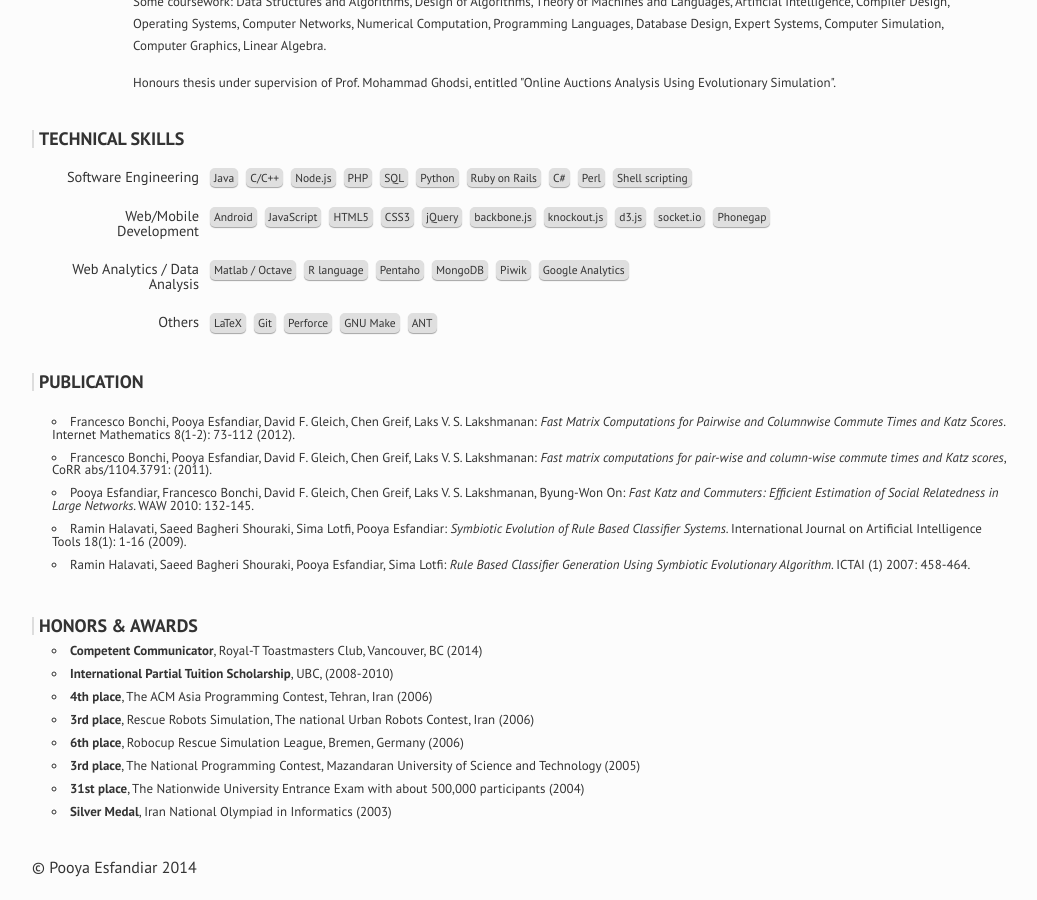
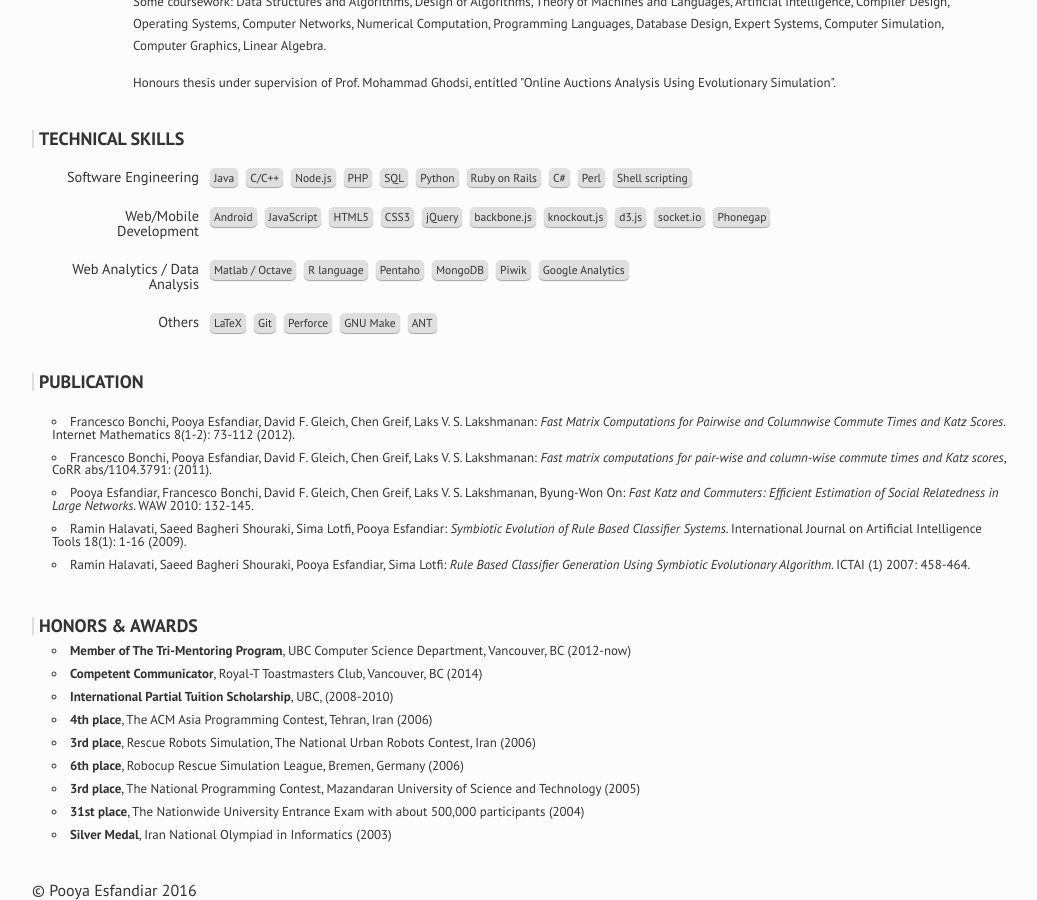
Before and after one commit to pesfandiar/pesfandiar.github.io, a Jekyll site: the page resume.html, which Jekyll copies as it is, in a window 1280 px wide and 900 px high, scrolled down 2056 px. Shown: the whole window, without its empty margins (119-1156 px from the left). Built offline with Jekyll 4.4.1, drawn with Linux system fonts in a browser that asks for light colours; before the commit the page ends 2933 px from its top, so only the background shows below that; some of the changed text lies outside the part shown.

Commit message:
Polished resume a bit more

```diff
--- a/resume.html
+++ b/resume.html
@@ -65,7 +65,7 @@
         <p>
           <ul>
             <li>Created the minimum viable product from scratch, including preliminary market research, feature selection, product design, architecture design, software development, and basic UX design.</li>
-            <li>Phonjour handles phone calls for professionals and small businesses. For more information, visit <a href="https://www.phonjour.com">the website</a>.</li>
+            <li>Phonjour handles phone calls for professionals and small businesses. For more information, please visit <a href="https://www.phonjour.com" title="Phonjour" style="text-decoration:none">the website</a>.</li>
           </ul>
         </p>
       </article>
@@ -267,10 +267,11 @@
     <section id="hobbies">
       <h1>Honors &amp; Awards</h1>
       <ul>
+        <li><b>Member of The Tri-Mentoring Program</b>, UBC Computer Science Department, Vancouver, BC (2012-now)</li>
         <li><b>Competent Communicator</b>, Royal-T Toastmasters Club, Vancouver, BC (2014)</li>
         <li><b>International Partial Tuition Scholarship</b>, UBC, (2008-2010)</li>
         <li><b>4<sup>th</sup> place</b>, The ACM Asia Programming Contest, Tehran, Iran (2006)</li>
-        <li><b>3<sup>rd</sup> place</b>, Rescue Robots Simulation, The national Urban Robots Contest, Iran (2006)</li>
+        <li><b>3<sup>rd</sup> place</b>, Rescue Robots Simulation, The National Urban Robots Contest, Iran (2006)</li>
         <li><b>6<sup>th</sup> place</b>, Robocup Rescue Simulation League, Bremen, Germany (2006)</li>
         <li><b>3<sup>rd</sup> place</b>, The National Programming Contest, Mazandaran University of Science and Technology (2005)</li>
         <li><b>31<sup>st</sup> place</b>, The Nationwide University Entrance Exam with about 500,000 participants (2004)</li>
@@ -279,7 +280,7 @@
     </section>
 
     <footer>
-      <p>&copy; Pooya Esfandiar 2014</p>
+      <p>&copy; Pooya Esfandiar 2016</p>
     </footer>
 
     <!-- Script for enabling media queries on IE5+ -->
```
